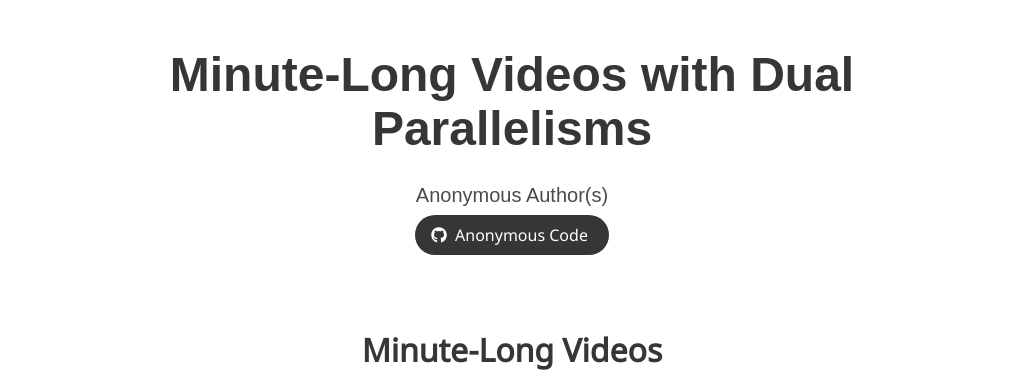
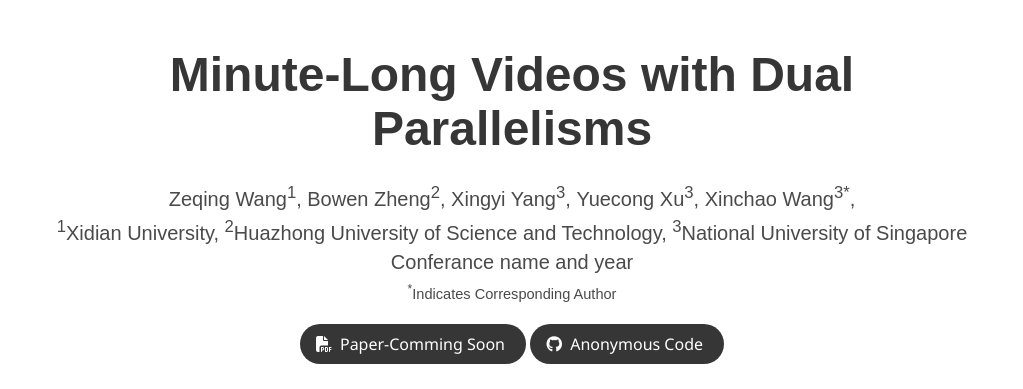
Before and after one commit to DualParal-Project/dualparal.github.io, a plain HTML site: page index.html in a window 1280 px wide. Shown: the top 389 px of the page, without its empty margins (128-1151 px from the left). Drawn offline with nearby package versions, Linux system fonts and the light colour scheme; some icons are missing; a web font is replaced by a local one.

Commit message:
Update index.html
update authors' information

```diff
--- a/index.html
+++ b/index.html
@@ -57,8 +57,36 @@
             <div class="is-size-5 publication-authors">
               <!-- Paper authors -->
               <!-- 修正标签错误，使用 span 标签并正确嵌套 -->
-              <span class="author-block">Anonymous Author(s)</span>
+              <span class="author-block">
+                Zeqing Wang</a><sup>1</sup>,</span>
+                <span class="author-block">
+                Bowen Zheng</a><sup>2</sup>,</span>
+                <span class="author-block">
+                Xingyi Yang</a><sup>3</sup>,</span>
+                <span class="author-block">
+                Yuecong Xu</a><sup>3</sup>,</span>
+                <span class="author-block">
+                Xinchao Wang</a><sup>3*</sup>,</span>
+                  </span>
             </div>
+
+                  <div class="is-size-5 publication-authors">
+                    <span class="author-block"></a><sup>1</sup>Xidian University, </a><sup>2</sup>Huazhong University of Science and Technology, </a><sup>3</sup>National University of Singapore<br>Conferance name and year</span>
+                    <span class="eql-cntrb"><small><br><sup>*</sup>Indicates Corresponding Author</small></span>
+                  </div>
+
+                  <div class="column has-text-centered">
+                    <div class="publication-links">
+                         <!-- Arxiv PDF link -->
+                      <span class="link-block">
+                        <a href="https://arxiv.org/pdf/<ARXIV PAPER ID>.pdf" target="_blank"
+                        class="external-link button is-normal is-rounded is-dark">
+                        <span class="icon">
+                          <i class="fas fa-file-pdf"></i>
+                        </span>
+                        <span>Paper-Comming Soon</span>
+                      </a>
+                    </span>
 
             <!-- Github link -->
             <span class="link-block">
```
